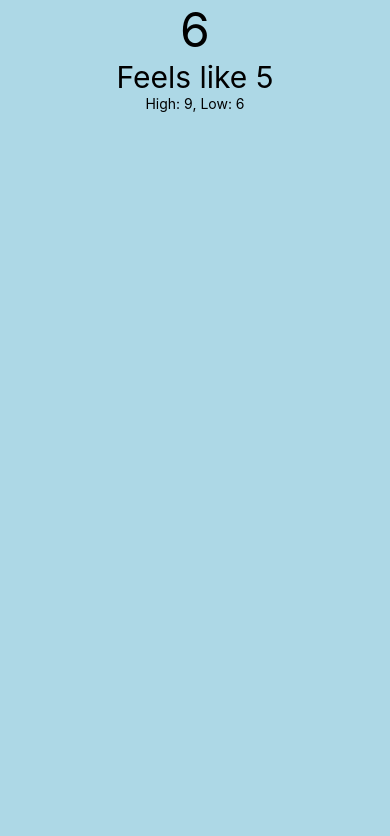
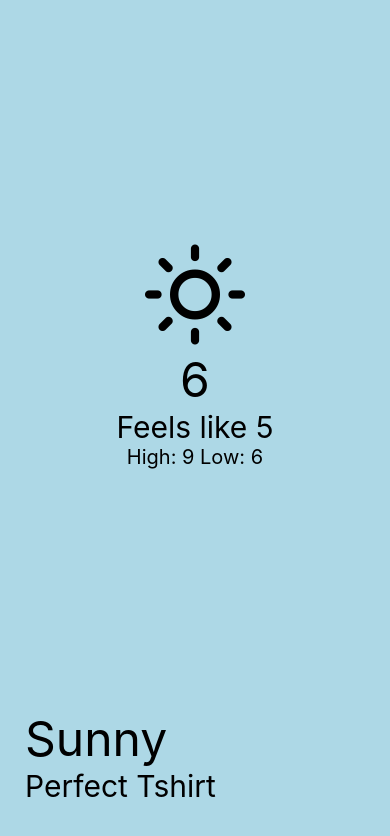
Before and after one commit to hasansword/react-native-weather-app, a React Native app: screen / in a window 390 px wide. Shown: the top 836 px of the page. Built offline with nearby package versions, Linux system fonts and the light colour scheme.

Commit message:
Adding icons to the screen

```diff
--- a/App.js
+++ b/App.js
@@ -1,14 +1,22 @@
 import React from 'react'
 import { View, Text, SafeAreaView, StyleSheet } from 'react-native'
-
+import { Feather } from '@expo/vector-icons';
 const App = () => {
   return (
     <SafeAreaView style={styles.wrapper}>
       <View style={styles.container}>
+      <Feather name="sun" size={100 } color="black" />
         <Text style={styles.temp}>6</Text>
         <Text style={styles.feels}>Feels like 5</Text>
-        <Text>High: 9, Low: 6</Text>
+        <View style={styles.highLowWrapper}>
+          <Text style={styles.highLow}>High: 9 </Text>
+          <Text style={styles.highLow}>Low: 6</Text>
+        </View>
       </View>
+        <View style={styles.bodyWrapper}>
+          <Text style={styles.description}>Sunny</Text>
+          <Text style={styles.message}>Perfect Tshirt</Text>
+        </View>
     </SafeAreaView>
   )
 }
@@ -16,19 +24,36 @@ const App = () => {
 const styles = StyleSheet.create({
   wrapper:{
     flex: 1,
+    backgroundColor:'lightblue',
   },
   container:{
-    backgroundColor:'lightblue',
     flex: 1,
     alignItems: 'center',
+    justifyContent: 'center',
   },
   temp:{
     fontSize: 48,
-    color: 'black',
   },
   feels:{
     fontSize: 30,
-    color: 'black',
-  }
+  },
+  highLowWrapper:{
+    flexDirection:'row'
+  },
+  highLow:{
+    fontSize: 20,
+  },
+  bodyWrapper:{
+    justifyContent:'flex-end',
+    alignItems: 'flex-start',
+    paddingLeft:25,
+    marginBottom:40,
+  },
+  description:{
+    fontSize: 48,
+  },
+  message:{
+    fontSize: 30,
+  },
 })
 export default App
```
